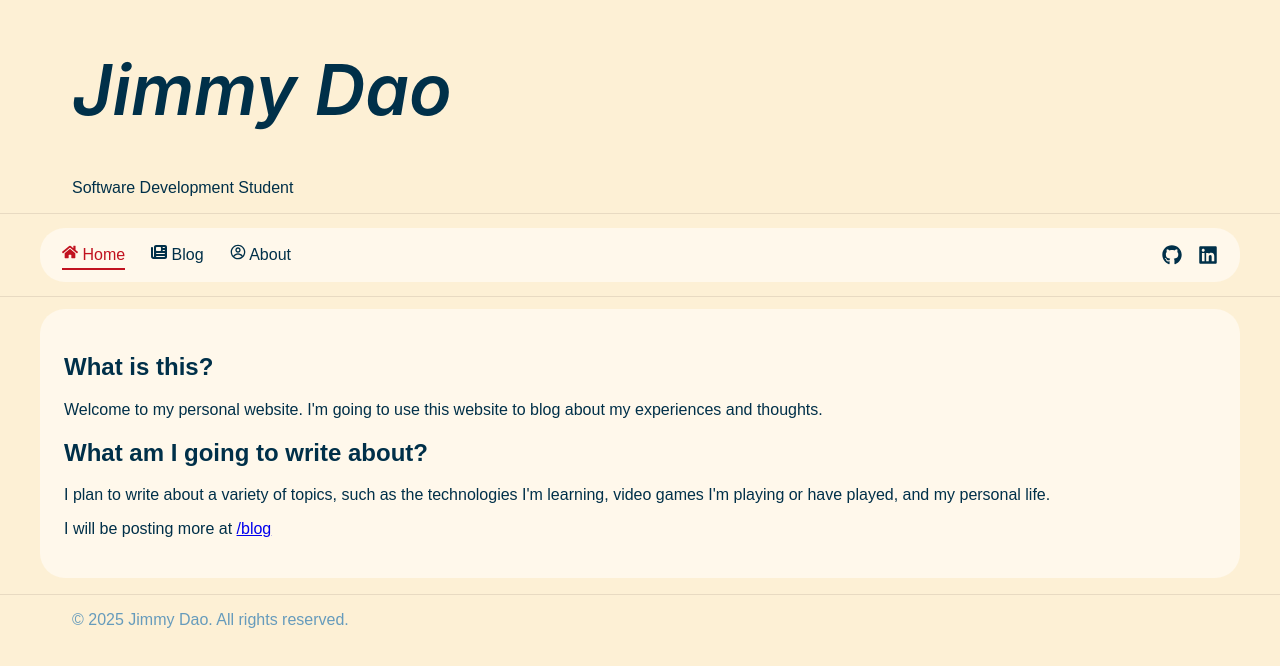
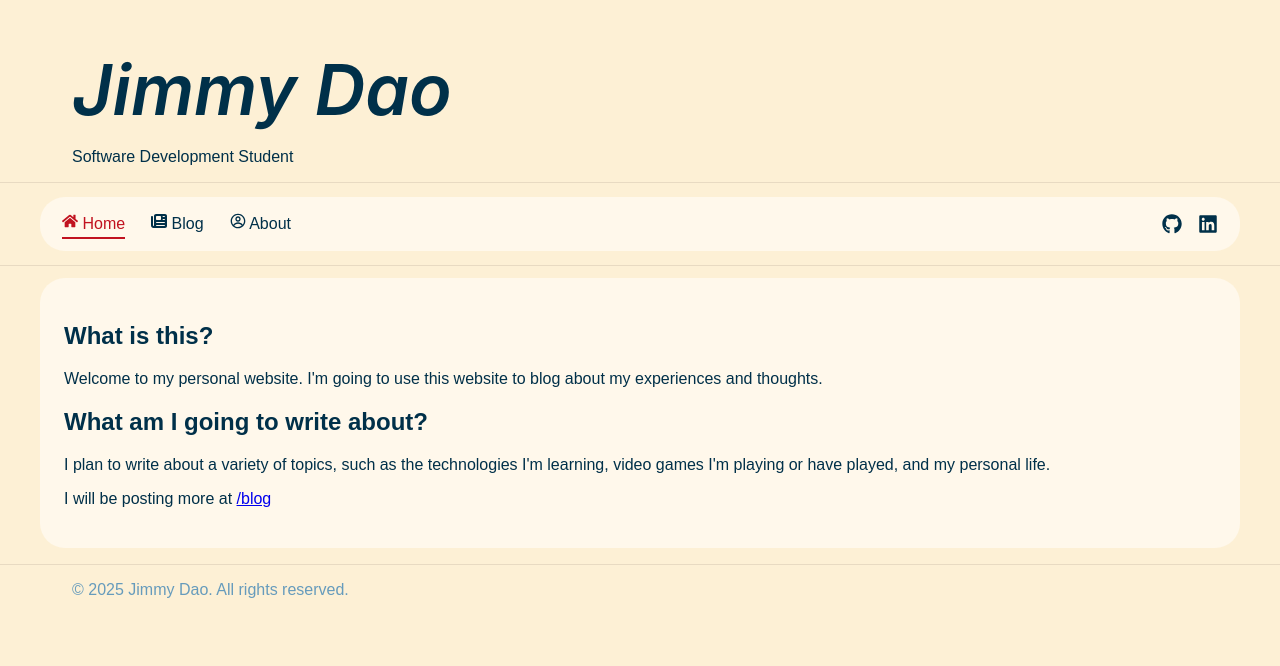
Before and after one commit to Daojim/personal-website, a React (Vite) app in the folder apps/client/: page / in a window 1280 px wide. Shown: the top 666 px of the page. Built offline with nearby package versions, Linux system fonts and the light colour scheme; a web font is replaced by a local one.

Commit message:
Add 0 margin underneath header h1

```diff
--- a/apps/client/src/styles/global.css
+++ b/apps/client/src/styles/global.css
@@ -69,6 +69,7 @@ header h1 {
   font-weight: 600;
   font-style: italic;
   font-size: 70px;
+  margin-bottom: 0;
 }
 
 header h4 {
```
